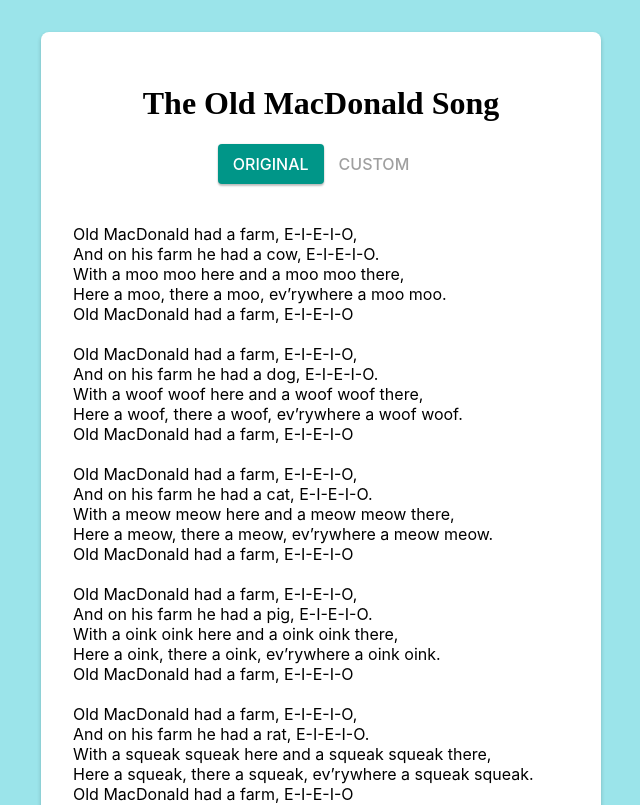
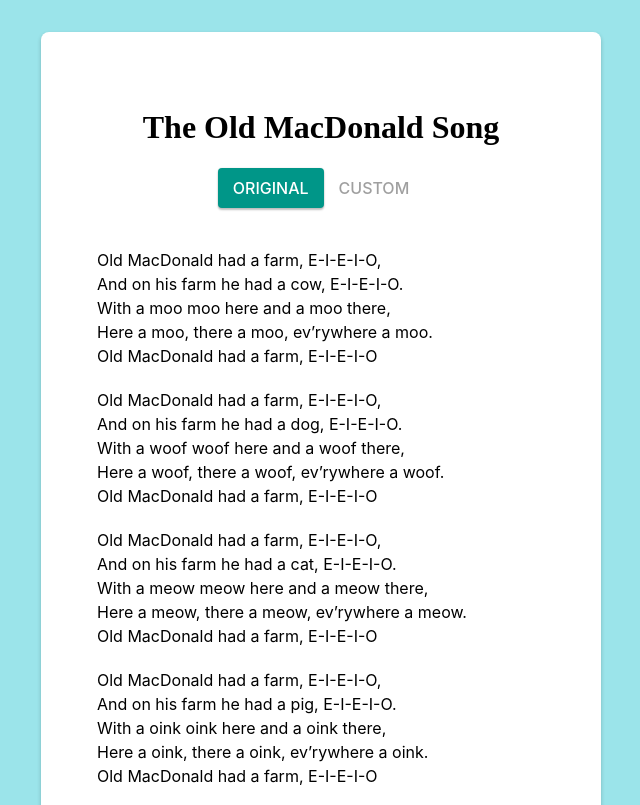
Before and after one commit to gkarapeev/old-mcdonald-spa, a React (Create React App) app: page / in a window 1280 px wide. Shown: the top 805 px of the page, without its empty margins (319-959 px from the left). Built offline with nearby package versions, Linux system fonts and the light colour scheme; a web font is replaced by a local one.

Commit message:
Change how routes work

```diff
--- a/src/components/App/App.css
+++ b/src/components/App/App.css
@@ -11,5 +11,5 @@ h1 {
 }
 
 .song {
-  padding: 2rem;
+  padding: 3.5rem;
 }
--- a/src/components/App/App.js
+++ b/src/components/App/App.js
@@ -9,7 +9,6 @@ class App extends React.Component {
   constructor(props) {
     super(props)
     this.state = {
-      wordsActive: false,
       animals: getAnimals()
     }
   }
@@ -21,22 +20,20 @@ class App extends React.Component {
   }
 
   handleResetAnimals = () => {
-    this.setState({wordsActive: false, animals: getAnimals()})
-  }
-
-  handleActivateWords = () => {
-    this.setState({wordsActive: true})
+    this.setState({animals: getAnimals()})
   }
 
   render() {
+    const wordsActive = this.props.location.pathname !== '/'
+
     return (
         <div className="App">
           <Paper bg='white' classes={['song']}>
             <h1>The Old MacDonald Song</h1>
-            <Nav reset={this.handleResetAnimals} activate={this.handleActivateWords}/>
+            <Nav reset={this.handleResetAnimals} />
             {this.state.animals.map((animal, index) => {
               return (
-                <Verse animal={animal} change={this.handleWordChange} active={this.state.wordsActive} key={index} />
+                <Verse animal={animal} change={this.handleWordChange} active={wordsActive} key={index} />
               )
             })}
           </Paper>
--- a/src/components/Nav/Nav.js
+++ b/src/components/Nav/Nav.js
@@ -8,7 +8,7 @@ const Nav = (props) => {
       <NavLink to={'/'} onClick={props.reset} exact activeClassName='activeNav'>
         <span>original</span>
       </NavLink>
-      <NavLink to={'/custom'} onClick={props.activate} activeClassName='activeNav'>
+      <NavLink to={'/custom'} activeClassName='activeNav'>
         <span>custom</span>
       </NavLink>
     </nav>
--- a/src/components/Verse/Verse.css
+++ b/src/components/Verse/Verse.css
@@ -1,5 +1,6 @@
 .Verse {
   margin-bottom: 20px;
+  line-height: 1.5em;
 }
 
 .Verse:first-of-type {
--- a/src/components/Verse/Verse.js
+++ b/src/components/Verse/Verse.js
@@ -9,8 +9,8 @@ const Verse = (props) => {
     <div className='Verse'>
       <span className='line'>Old MacDonald had a farm, E-I-E-I-O,</span>
       <span className='line'>And on his farm he had a <Word type='species' animal={animal} active={active} change={props.change}/>, E-I-E-I-O.</span>
-      <span className='line'>With a <Word type='sound' animal={animal} active={active} change={props.change}/> <Word type='sound' animal={animal} active={active} change={props.change}/> here and a <Word type='sound' animal={animal} active={active} change={props.change}/> <Word type='sound' animal={animal} active={active} change={props.change}/> there,</span>
-      <span className='line'>Here a <Word type='sound' animal={animal} active={active} change={props.change}/>, there a <Word type='sound' animal={animal} active={active} change={props.change}/>, ev’rywhere a <Word type='sound' animal={animal} active={active} change={props.change}/> <Word type='sound' animal={animal} active={active} change={props.change}/>.</span>
+      <span className='line'>With a <Word type='sound' animal={animal} active={active} change={props.change}/> {animal.sound} here and a {animal.sound} there,</span>
+      <span className='line'>Here a {animal.sound}, there a  {animal.sound}, ev’rywhere a  {animal.sound}.</span>
       <span className='line'>Old MacDonald had a farm, E-I-E-I-O</span>
     </div>
   )
--- a/src/components/Word/Word.css
+++ b/src/components/Word/Word.css
@@ -1,9 +1,11 @@
 .word {
-  color: #509b50;
+  background-color: #e5e5e5;
+  padding: 3px 5px;
+  border-radius: 4px;
 }
 
 .word:hover {
-  background-color: #e5e5e5;
+  background-color: #c4c4c4;
 }
 
 .input {
@@ -11,7 +13,8 @@
   border: none;
   border-radius: 4px;
   font-size: 1rem;
-  padding: 0;
+  padding: 3px 5px;
+  border-radius: 4px;
 }
 
 .input:hover {
--- a/src/components/Word/Word.js
+++ b/src/components/Word/Word.js
@@ -25,7 +25,7 @@ const Word = (props) => {
         <span
           onClick={active ? () => toggleEditing(!editing) : null}
           className={active ? 'word' : ''}>
-          {animal[type]}
+          {active ? newAnimal[type] : animal[type]}
         </span>
       }
     </Fragment>
--- a/src/index.css
+++ b/src/index.css
@@ -2,12 +2,11 @@
 
 html {
   height: 100%;
-  display: flex;
 }
 
 body {
   display: flex;
-  flex: 1;
+  min-height: 100%;
   margin: 0;
   font-family: -apple-system, BlinkMacSystemFont, "Segoe UI", "Roboto", "Oxygen",
     "Ubuntu", "Cantarell", "Fira Sans", "Droid Sans", "Helvetica Neue",
--- a/src/index.js
+++ b/src/index.js
@@ -1,6 +1,6 @@
 import React from 'react';
 import ReactDOM from 'react-dom';
-import { Router } from 'react-router-dom'
+import { Router, Route } from 'react-router-dom'
 import { createBrowserHistory } from 'history'
 import './index.css';
 import App from './components/App/App';
@@ -10,7 +10,7 @@ const hist = createBrowserHistory()
 
 ReactDOM.render(
   <Router history={hist}>
-    <App history={hist}/>
+    <Route path='/' component={App}/>
   </Router>,
   document.getElementById('root'));
 
```
